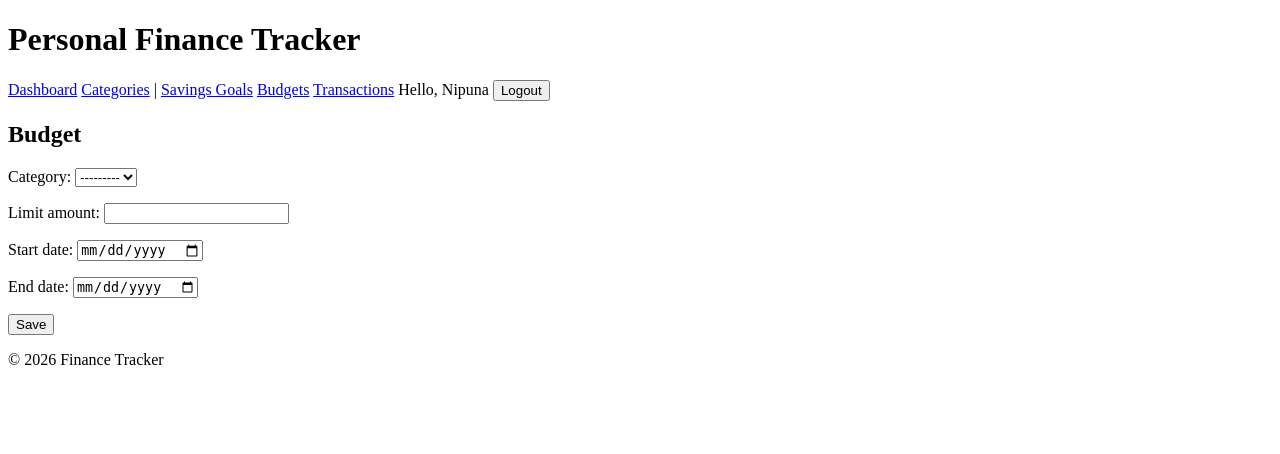
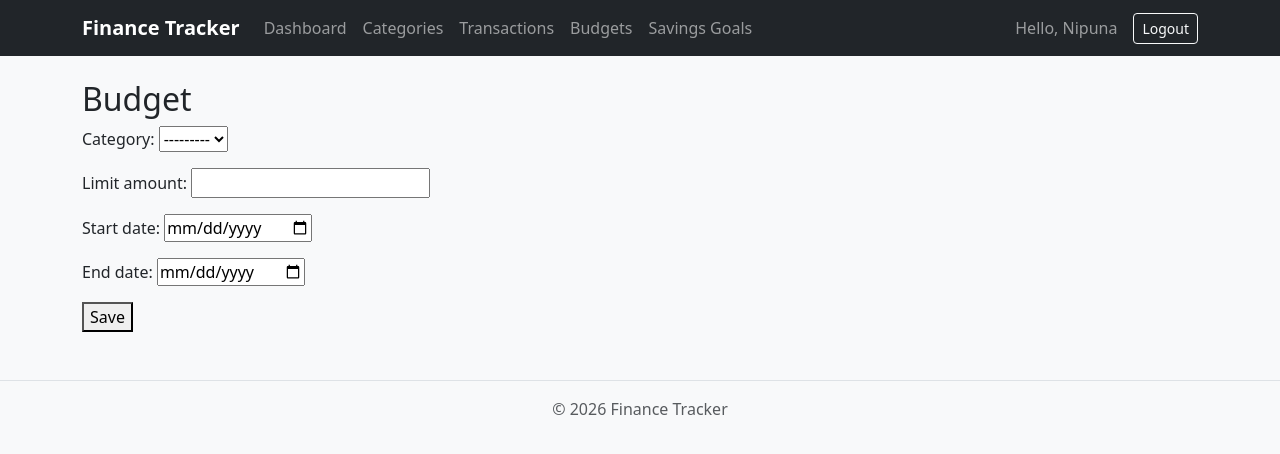
Before and after one commit to lakshannipuna265-maker/IAWD-project, a Django app: page /budgets/add/ in a window 1280 px wide. Shown: the top 454 px of the page. Run offline with Django 5.2, Linux system fonts and the light colour scheme; a user stored in the database is signed in; data comes from the database, SQL or seed files in the repository; both versions use the stored data as it was after the commit.

Commit message:
Add user registration view, template, and URL with auto-login

```diff
--- /dev/null
+++ b/tracker/static/tracker/css/custom.css
@@ -0,0 +1,7 @@
+body {
+    background-color: #f8f9fa;
+}
+
+.navbar-brand {
+    font-weight: 600;
+}
--- a/tracker/templates/registration/login.html
+++ b/tracker/templates/registration/login.html
@@ -8,5 +8,6 @@
     {% csrf_token %}
     {{ form.as_p }}
     <button type="submit">Login</button>
+    <p>Don't have an account? <a href="{% url 'register' %}">Register</a></p>
 </form>
 {% endblock %}
--- a/tracker/templates/tracker/base.html
+++ b/tracker/templates/tracker/base.html
@@ -1,38 +1,52 @@
+{% load static %}
 <!DOCTYPE html>
 <html lang="en">
 <head>
     <meta charset="UTF-8">
     <meta name="viewport" content="width=device-width, initial-scale=1.0">
     <title>{% block title %}Finance Tracker{% endblock %}</title>
+    <link href="https://cdn.jsdelivr.net/npm/bootstrap@5.3.8/dist/css/bootstrap.min.css" rel="stylesheet" integrity="sha384-sRIl4kxILFvY47J16cr9ZwB07vP4J8+LH7qKQnuqkuIAvNWLzeN8tE5YBujZqJLB" crossorigin="anonymous">
+    <link rel="stylesheet" href="{% static 'tracker/css/custom.css' %}">
 </head>
 <body>
-    <header>
-        <h1>Personal Finance Tracker</h1>
-        <nav>
-            {% if user.is_authenticated %}
-                <a href="{% url 'dashboard' %}">Dashboard</a>
-                <a href="{% url 'category_list' %}">Categories</a> |
-                <a href="{% url 'savingsgoal_list' %}">Savings Goals</a>
-                <a href="{% url 'budget_list' %}">Budgets</a>
-                <a href="{% url 'transaction_list' %}">Transactions</a>
-                <span>Hello, {{ user.username }}</span>
-                <form method="post" action="{% url 'logout' %}" style="display:inline;">
-                     {% csrf_token %}
-                    <button type="submit">Logout</button>
+    <nav class="navbar navbar-expand-lg navbar-dark bg-dark">
+        <div class="container">
+            <a class="navbar-brand" href="{% url 'dashboard' %}">Finance Tracker</a>
+            <button class="navbar-toggler" type="button" data-bs-toggle="collapse" data-bs-target="#navbarNav">
+                <span class="navbar-toggler-icon"></span>
+            </button>
+            <div class="collapse navbar-collapse" id="navbarNav">
+                {% if user.is_authenticated %}
+                <ul class="navbar-nav me-auto">
+                    <li class="nav-item"><a class="nav-link" href="{% url 'dashboard' %}">Dashboard</a></li>
+                    <li class="nav-item"><a class="nav-link" href="{% url 'category_list' %}">Categories</a></li>
+                    <li class="nav-item"><a class="nav-link" href="{% url 'transaction_list' %}">Transactions</a></li>
+                    <li class="nav-item"><a class="nav-link" href="{% url 'budget_list' %}">Budgets</a></li>
+                    <li class="nav-item"><a class="nav-link" href="{% url 'savingsgoal_list' %}">Savings Goals</a></li>
+                </ul>
+                <br>
+                <span class="navbar-text me-3">Hello, {{ user.username }}</span>
+                <form method="post" action="{% url 'logout' %}" class="d-flex">
+                    {% csrf_token %}
+                    <button type="submit" class="btn btn-outline-light btn-sm">Logout</button>
                 </form>
-            {% else %}
-            <a href="{% url 'login' %}">Login</a>
-            {% endif %}
-        </nav>
-    </header>
+                {% else %}
+                <a href="{% url 'login' %}" class="btn btn-outline-light ms-auto">Login</a>
+                <a href="{% url 'register' %}" class="btn btn-light">Register</a>
+                {% endif %}
+            </div>
+        </div>
+    </nav>
 
-    <main>
+    <main class="container my-4">
         {% block content %}
         {% endblock %}
     </main>
 
-    <footer>
+    <footer class="text-center text-muted py-3 mt-5 border-top">
         <p>&copy; 2026 Finance Tracker</p>
     </footer>
+
+    <script src="https://cdn.jsdelivr.net/npm/bootstrap@5.3.8/dist/js/bootstrap.bundle.min.js" integrity="sha384-FKyoEForCGlyvwx9Hj09JcYn3nv7wiPVlz7YYwJrWVcXK/BmnVDxM+D2scQbITxI" crossorigin="anonymous"></script>
 </body>
 </html>
--- a/tracker/urls.py
+++ b/tracker/urls.py
@@ -18,5 +18,6 @@ urlpatterns = [
     path('savingsgoals/', views.savingsgoal_list, name='savingsgoal_list'),
     path('savingsgoals/add/', views.savingsgoal_create, name='savingsgoal_create'),
     path('savingsgoals/<int:pk>/edit/', views.savingsgoal_update, name='savingsgoal_update'),
-    path('savingsgoals/<int:pk>/delete/', views.savingsgoal_delete, name='savingsgoal_delete')
+    path('savingsgoals/<int:pk>/delete/', views.savingsgoal_delete, name='savingsgoal_delete'),
+    path('register/', views.register, name='register'),
 ]
--- a/tracker/views.py
+++ b/tracker/views.py
@@ -3,6 +3,8 @@ from django.shortcuts import get_object_or_404, redirect, render
 from django.contrib.auth.decorators import login_required
 from .models import Category, SavingsGoal,Transaction, Budget
 from .forms import BudgetForm, CategoryForm, SavingsGoalForm, TransactionForm
+from django.contrib.auth.forms import UserCreationForm
+from django.contrib.auth import login
 
 @login_required
 def dashboard(request):
@@ -173,3 +175,14 @@ def savingsgoal_delete(request, pk):
         goal.delete()
         return redirect('savingsgoal_list')
     return render(request, 'tracker/savingsgoal_confirm_delete.html', {'goal': goal})
+
+def register(request):
+    if request.method == 'POST':
+        form = UserCreationForm(request.POST)
+        if form.is_valid():
+            user = form.save()
+            login(request, user)
+            return redirect('dashboard')
+    else:
+        form = UserCreationForm()
+    return render(request, 'registration/register.html', {'form': form})
```
Also changed, not shown: tracker/templates/registration/register.html (added, +11 -0 lines), db.sqlite3.
